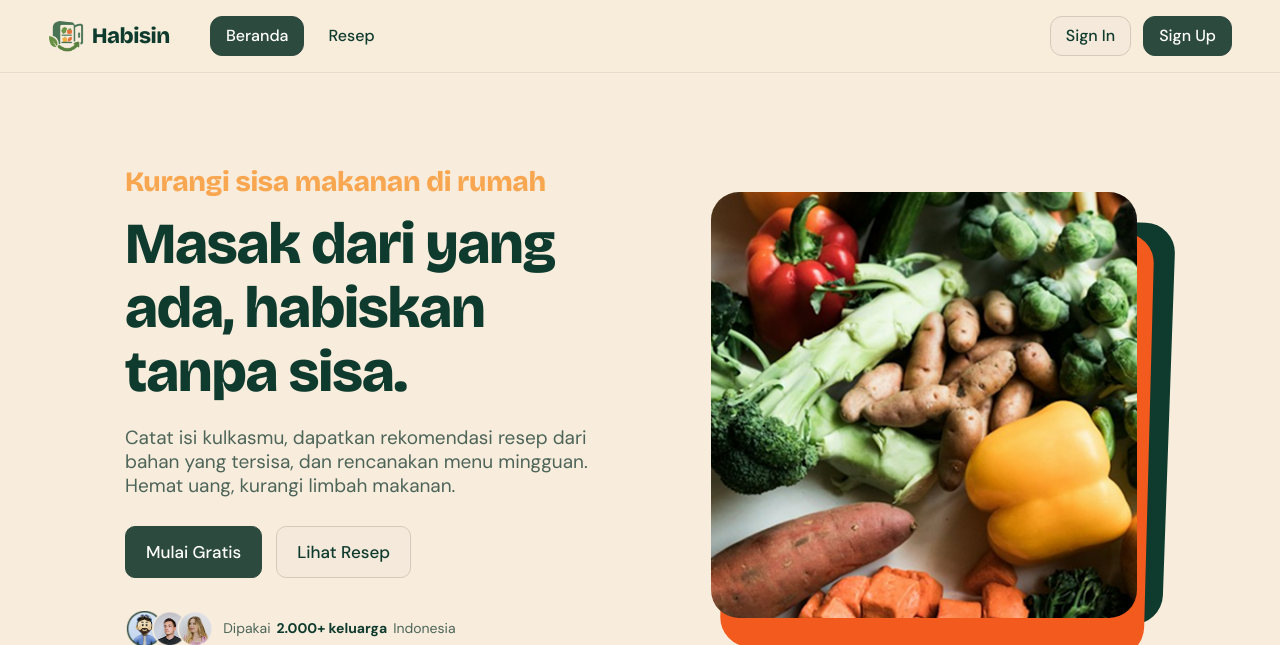
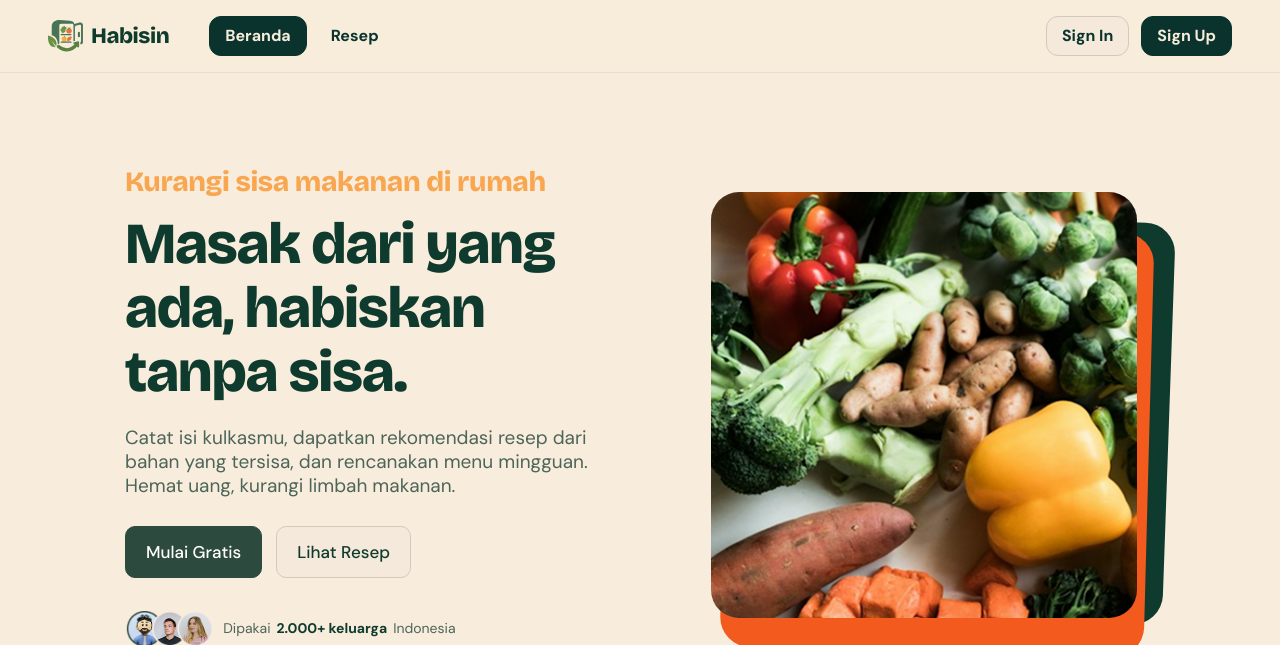
Before and after one commit to pbp-kelompok-f7/Habisin, a Django app: page / in a window 1280 px wide. Shown: the top 645 px of the page. Run offline with Django 5.2, Linux system fonts and the light colour scheme; style sheets or scripts are compiled from the project's sources; some libraries are stand-ins or nearby versions.

Commit message:
style: fix size of the logo and the others

```diff
--- a/home/static/home/css/landing.css
+++ b/home/static/home/css/landing.css
@@ -17,9 +17,9 @@ img{display:block;max-width:100%}
 .lp-menu-wrap{display:flex;flex:1;align-items:center;justify-content:space-between;margin-left:16px}
 .lp-menu{display:flex;align-items:center;gap:4px}
 .lp-auth{display:flex;align-items:center;gap:12px}
-.lp-link{display:inline-flex;align-items:center;padding:7px 11px;border:1px solid transparent;border-radius:12px;font-size:14px;line-height:20px;font-weight:500;color:var(--green);transition:background .15s,color .15s}
-.lp-link:not(.is-active):hover{color:var(--btn)}
-.lp-link.is-active{background:var(--btn);border-color:var(--btn);color:#fff}
+.lp-link{display:inline-flex;align-items:center;padding:7px 11px;border:1px solid transparent;border-radius:12px;font-size:14px;line-height:20px;font-weight:700;color:#09332c;transition:background .15s,color .15s}
+.lp-link:not(.is-active):hover{color:#2e4b3c}
+.lp-link.is-active{background:#09332c;border-color:#09332c;color:#f7edda}
 .lp-outline{background:#f4e9da;border-color:#d4cabb}
 @media (min-width:640px){.lp-menu{gap:8px}.lp-link{padding:7px 15px;font-size:16px;line-height:24px}}
 @media (min-width:768px){.lp-nav{padding:16px 48px}}
--- a/home/templates/home/index.html
+++ b/home/templates/home/index.html
@@ -9,7 +9,7 @@
 
 {% block navbar %}
 <header class="lp-nav">
-  <a href="{% url 'home:show_home' %}" class="lp-brand"><img src="{% static 'home/img/logo.png' %}" alt="">Habisin</a>
+  <a href="{% url 'home:show_home' %}" class="lp-brand"><img src="{% static 'home/img/LOGO.svg' %}" alt="">Habisin</a>
   <nav class="lp-menu-wrap">
     <div class="lp-menu">
       <a href="{% url 'home:show_home' %}" class="lp-link is-active">Beranda</a>
```
Also changed, not shown: home/static/home/img/LOGO.svg (added).
